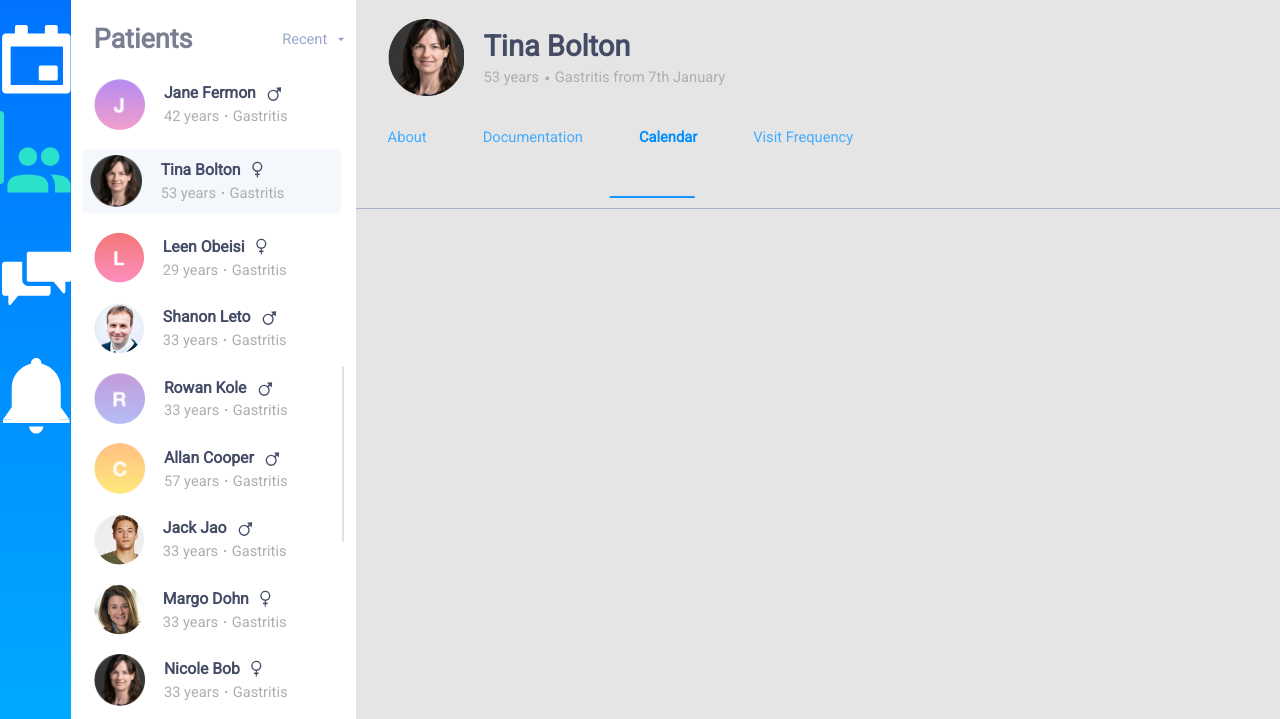
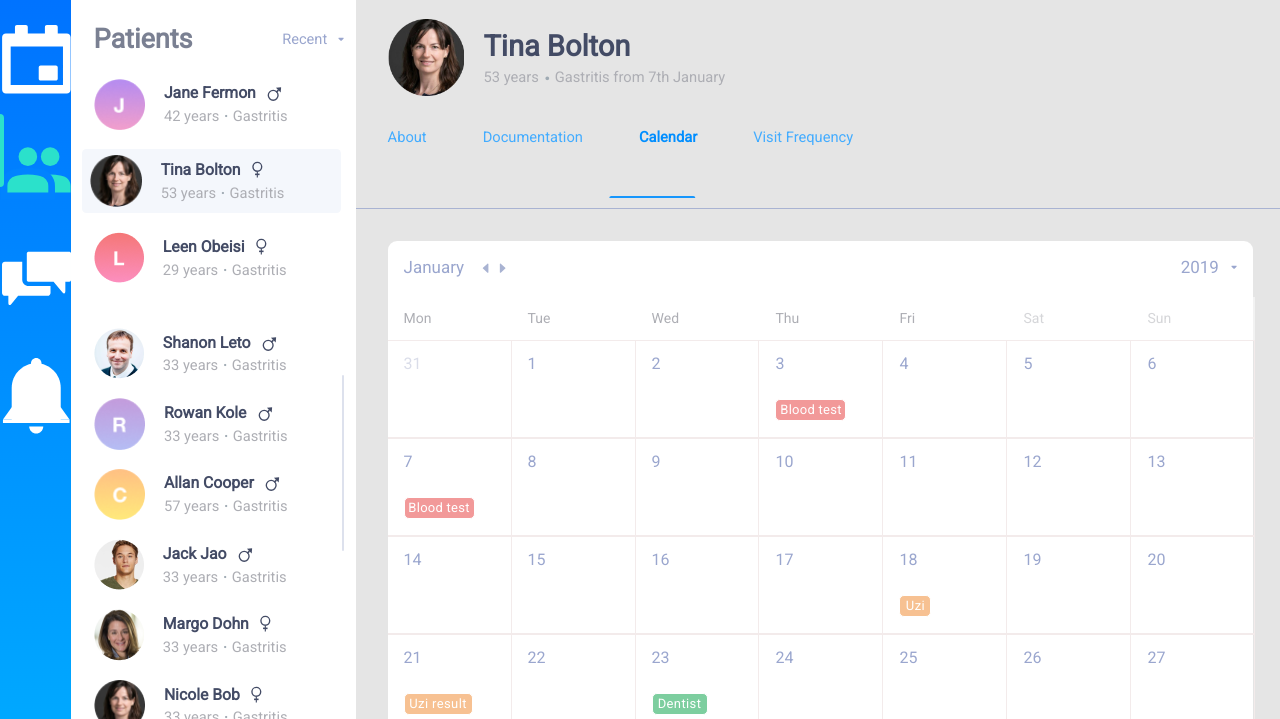
Before and after one commit to Lyon94/Code-Village-Projects, a plain HTML site: page Medical App Design Project/visitfre.html in a window 1280 px wide. Shown: the part 81-800 px from the top of the page. Drawn offline with Linux system fonts and the light colour scheme.

Commit message:
The medical app design project was completed. All the 4 pages needs a slight modifications to counter error.

```diff
--- a/Medical App Design Project/css/visitfre.css
+++ b/Medical App Design Project/css/visitfre.css
@@ -6,3 +6,134 @@
   left: 32%;
   height: 85.82px;
 }
+
+.calendar-details {
+  margin-top: 2rem;
+  margin-left: 2rem;
+  padding: 1rem;
+  width: 865px;
+height: 567px;
+background: #FFFFFF;
+border-radius: 9px;
+}
+.january2019 {
+  display: flex;
+  justify-content: space-between;
+  /* align-items: center; */
+  /* border-bottom: 1px solid #000; */
+}
+.january {
+  display: flex;
+  /* align-items: center; */
+}
+.january span {
+  font-size: 17px;
+color: #9AA6CE;
+padding-right: 1.1rem;
+}
+.direction {
+  margin-top: 0.15rem;
+}
+.direction :first-child {
+  padding-right: 0.4rem;
+}
+.twenty19 span {
+  font-size: 17px;
+color: #9AA6CE;
+}
+.twenty19 img {
+  /* width: 2vw; */
+  margin-bottom: 0.279rem;
+  padding-left: 0.5rem;
+}
+
+.calendar-grid {
+  margin-top: 1.2rem;
+  margin-left: -1rem;
+  margin-right: -1.18rem;
+  /* padding-left: 1rem; */
+  /* background-color: rgb(226, 39, 39); */
+  display: grid;
+  grid-template-columns: repeat(7, 1fr);
+  /* grid-template-rows: auto, 300px; */
+  /* grid-template-rows: auto, repeat(3, 100px); */
+  /* margin-left: 0; */
+}
+.days {
+  /* margin-left: -1rem; */
+  /* padding-left: 2rem; */
+  /* margin-left: 0; */
+  /* background-color: rgb(138, 26, 26); */
+  border: 0.05px solid rgb(243, 235, 235);
+  /* border: none; */
+  border-left: none;
+  /* border-right: none; */
+  padding-top: 0.85rem;
+  padding-bottom: 3rem;
+  /* padding-left: 0; */
+  /* color: #000000; */
+  /* font-size: 1.8rem; */
+}
+.calendar-grid .week {
+  background-color: #FFFFFF;
+  border: none;
+  padding: 0.85rem;
+  padding-left: 1rem;
+font-size: 14px;
+/* text-align: center; */
+color: #ADAEB4;
+}
+.calendar-grid .opacity {
+  opacity: 0.5;
+  /* border: none; */
+  /* color: rgb(224, 224, 231); */
+}
+.numbers {
+  /* margin-left: -2rem; */
+  font-size: 16px;
+  padding-left: 1rem;
+color: #9AA6CE;
+}
+.opacity31 {
+  /* opacity: 0.4; */
+  color: rgb(218, 221, 233);
+}
+.three {
+  padding-bottom: 1.59rem;
+}
+.test {
+  width: 71px;
+height: 22px;
+background: #EB5757;
+opacity: 0.6;
+border-radius: 5px;
+font-size: 13px;
+letter-spacing: 0.02em;
+color: #FFFFFF;
+border: 0.2px solid #FFFFFF;
+display: flex;
+align-items: center;
+justify-content: center;
+/* margin-bottom: 0; */
+/* margin-top: 1.5rem; */
+margin-bottom: -2rem;
+}
+.uzi {
+  width: 32px;
+background: #F2994A;
+letter-spacing: 0.03em;
+}
+.result {
+  width: 69px;
+}
+.dentist {
+  width: 56px;
+  background: #27AE60;
+}
+.calendar-grid .last {
+  border-bottom: none;
+}
+
+.blue :nth-child(5) {
+  padding-bottom: 71.55vh;
+}
--- a/Medical App Design Project/visitfre.html
+++ b/Medical App Design Project/visitfre.html
@@ -1,7 +1,6 @@
-
-
 <!DOCTYPE html>
 <html>
+
 <head>
   <meta charset="utf-8" />
   <meta http-equiv="X-UA-Compatible" content="IE=edge">
@@ -254,14 +253,93 @@
         </div>
 
         <div class="about-doc">
-          <p> <a href="index.html" >About</a></p>
+          <p> <a href="index.html">About</a></p>
           <p> <a href="documentation.html" target="_blank">Documentation</a> </p>
           <p> <a href="documentation2.html" target="_blank" class="highlighted-about-doc">Calendar</a> </p>
           <p> <a href="visitfre.html" target="_blank">Visit Frequency</a> </p>
         </div>
+      </div> <!-- end of patient profile -->
 
-      </div>
+      <div class="calendar-details">
+        <div class="january2019">
+          <div class="january">
+            <span>January </span>
+            <div class="direction">
+              <!-- <img src="images/Group 46.svg" alt=""> -->
+              <img src="images/Polygon47.svg" alt="left-direction icon">
+              <img src="images/Polygon 48.svg" alt="right-direction-icon">
+            </div>
+          </div>          <!-- end of january -->
+          <div class="twenty19">
+            <span>2019</span>
+            <img src="images/Polygon.svg" alt="down icon">
+          </div>
+        </div>            <!-- end of january2019 -->
 
-  <script src="main.js"></script>
+        <div class="calendar-grid">
+          <div class="days week">Mon</div>
+          <div class="days week">Tue</div>
+          <div class="days week">Wed</div>
+          <div class="days week">Thu</div>
+          <div class="days week">Fri</div>
+          <div class="days week opacity">Sat</div>
+          <div class="days week opacity">Sun</div>
+          <div class="days numbers opacity31">31</div>
+          <div class="days numbers">1</div>
+          <div class="days numbers">2</div>
+          <div class="days numbers"> <p class="three">3</p>
+            <p class="test">Blood test</p>
+          </div>
+          <div class="days numbers">4</div>
+          <div class="days numbers">5</div>
+          <div class="days numbers">6</div>
+          <div class="days numbers"> <p class="three">7</p>
+            <p class="test">Blood test</p>
+          </div>
+          <div class="days numbers">8</div>
+          <div class="days numbers">9</div>
+          <div class="days numbers">10</div>
+          <div class="days numbers">11</div>
+          <div class="days numbers">12</div>
+          <div class="days numbers">13</div>
+          <div class="days numbers">14</div>
+          <div class="days numbers">15</div>
+          <div class="days numbers">16</div>
+          <div class="days numbers">17</div>
+          <div class="days numbers">
+            <p class="three">18</p>
+            <p class="uzi test">Uzi</p>
+          </div>
+          <div class="days numbers">19</div>
+          <div class="days numbers">20</div>
+          <div class="days numbers">
+              <p class="three">21</p>
+              <p class="uzi test result">Uzi result</p>
+            </div>
+            <div class="days numbers">22</div>
+            <div class="days numbers">
+                <p class="three">23</p>
+                <p class="uzi test result dentist">Dentist</p>
+              </div>
+              <div class="days numbers">24</div>
+              <div class="days numbers">25</div>
+              <div class="days numbers">26</div>
+              <div class="days numbers">27</div>
+              <div class="days numbers last">28</div>
+              <div class="days numbers last">29</div>
+              <div class="days numbers last">30</div>
+              <div class="days numbers last">31</div>
+              <div class="days numbers last">1</div>
+              <div class="days numbers last">2</div>
+              <div class="days numbers last">3</div>
+
+        </div>
+
+      </div>             <!-- end of calendar details -->
+
+
+    </main>
+    <script src="main.js"></script>
 </body>
+
 </html>
```
Also changed, not shown: Medical App Design Project/visitfre.css (deleted, +0 -8 lines), Medical App Design Project/images/Group 46.svg (added), Medical App Design Project/images/Polygon 48.svg (added), Medical App Design Project/images/Polygon47.svg (added).
